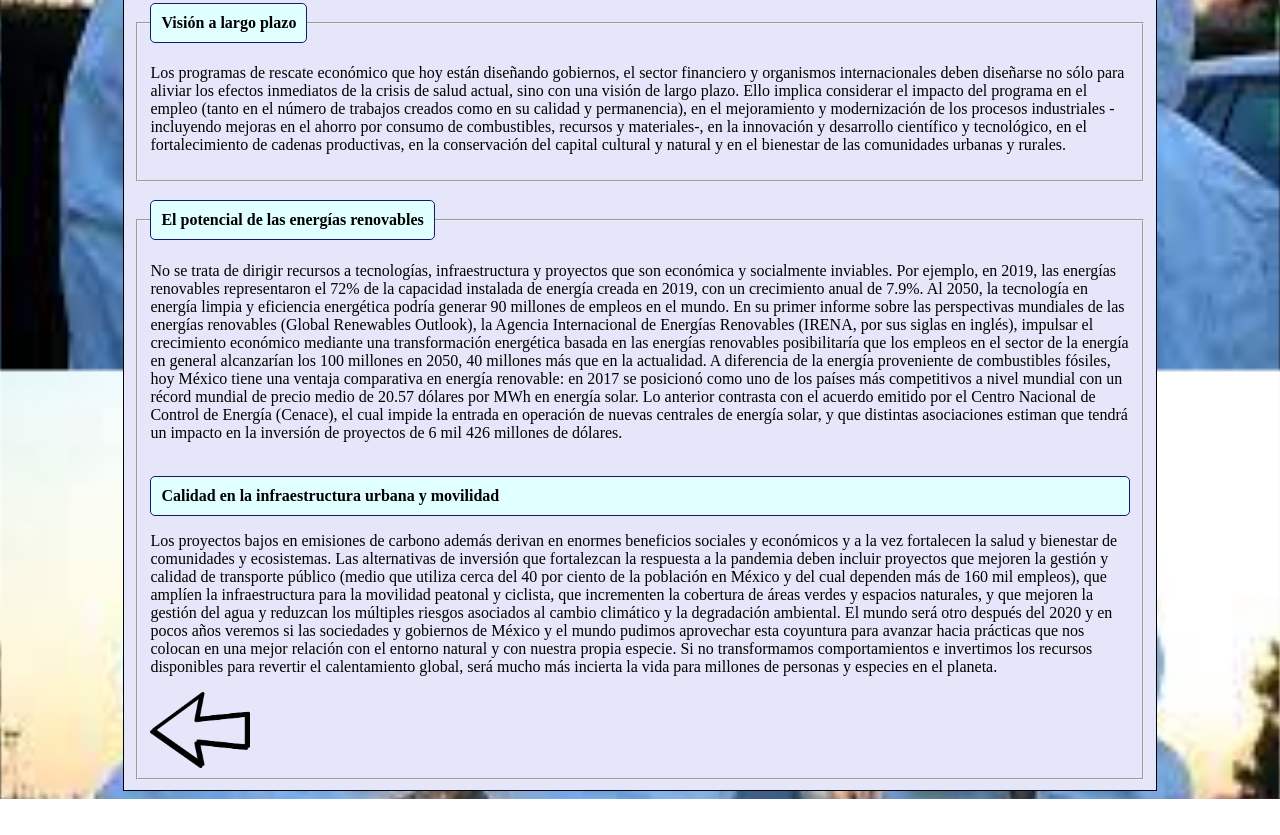
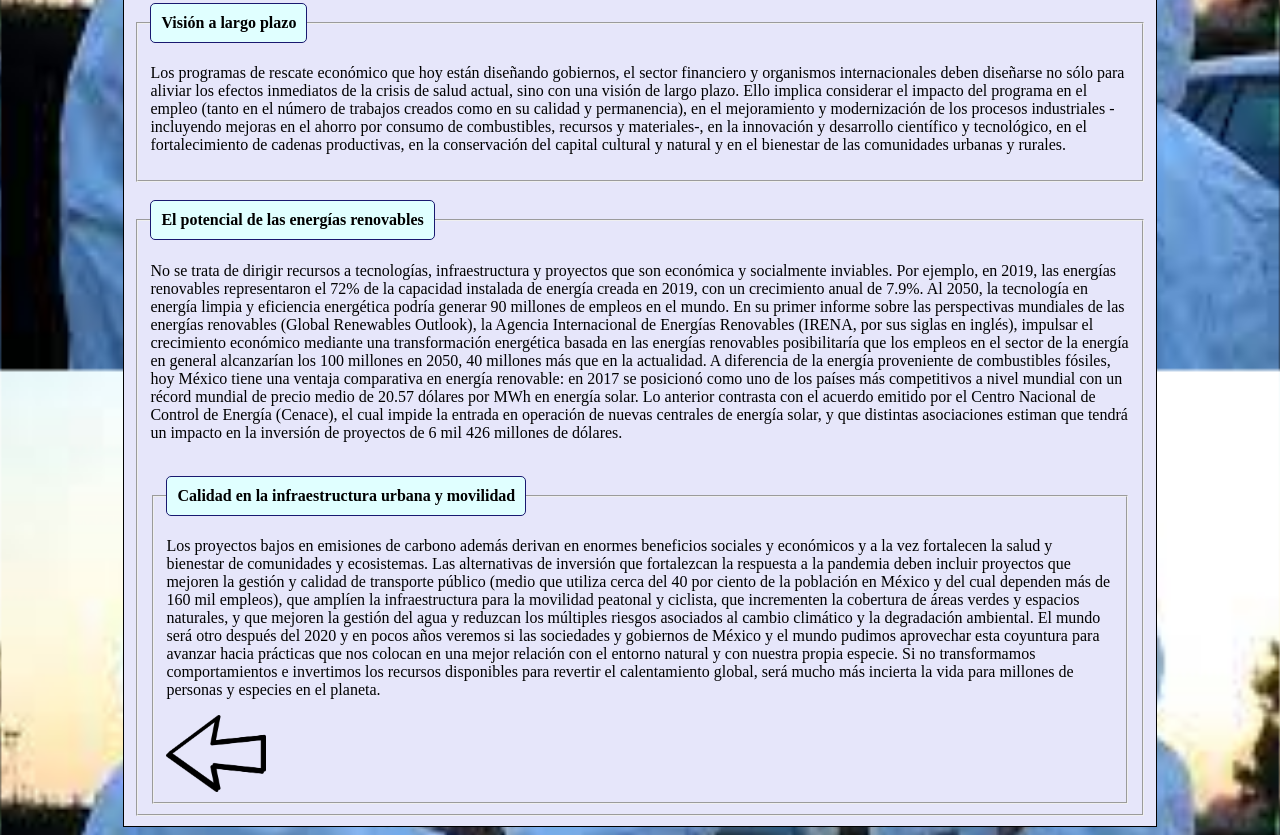
Before and after one commit to GR4NDP3/crisis-y-oportunidades-en-la-pandemia, a plain HTML site: page Oportunidades.html in a window 1280 px wide. Shown: the part 430-1265 px from the top of the page. Before the commit the page ends 1229 px from the top, so only its background shows below. Drawn offline with Linux system fonts and the light colour scheme; files whose address does not match are found by name.

Commit message:
Add files via upload

```diff
--- a/Oportunidades.html
+++ b/Oportunidades.html
@@ -49,7 +49,7 @@ Conscientes de la importancia de tomar en cuenta objetivos de largo plazo como l
  </FIELSET>
  <br/>
 
- <FIELSET>
+ <FIELDSET>
      <LEGEND>Calidad en la infraestructura urbana y movilidad</LEGEND>
      <P>Los proyectos bajos en emisiones de carbono además derivan en enormes beneficios sociales y económicos y a la vez fortalecen la salud y bienestar de comunidades y ecosistemas. Las alternativas de inversión que fortalezcan la respuesta a la pandemia deben incluir proyectos que mejoren la gestión y calidad de transporte público (medio que utiliza cerca del 40 por ciento de la población en México y del cual dependen más de 160 mil empleos), que amplíen la infraestructura para la movilidad peatonal y ciclista, que incrementen la cobertura de áreas verdes y espacios naturales, y que mejoren la gestión del agua y reduzcan los múltiples riesgos asociados al cambio climático y la degradación ambiental.
 
@@ -57,4 +57,4 @@ El mundo será otro después del 2020 y en pocos años veremos si las sociedades
 <a href="Crisis.html"><IMG SRC="atras.png" align="left" width="100"></a>
 </DIV>
 </BODY>
-</HTML>
+</html>
```
